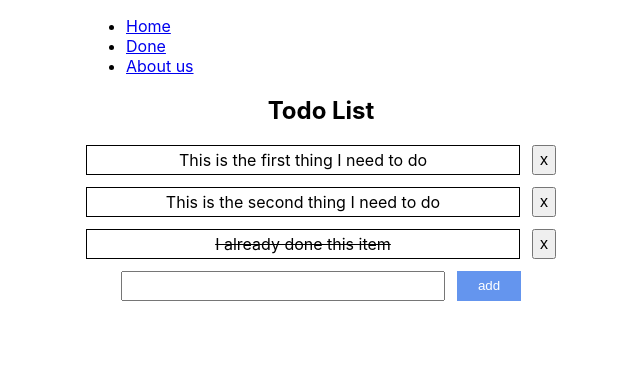
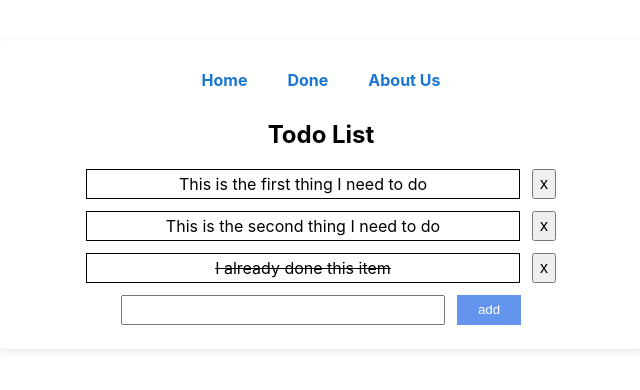
Before and after one commit to JoyceNg-oocl/day10-react-todolist, a React (Create React App) app: page / in a window 1280 px wide. Shown: the top 390 px of the page, without its empty margins (319-959 px from the left). Built offline with nearby package versions, Linux system fonts and the light colour scheme.

Commit message:
style: enhance layout and navigation styles

```diff
--- a/package.json
+++ b/package.json
@@ -10,6 +10,7 @@
     "react": "^19.1.1",
     "react-dom": "^19.1.1",
     "react-router": "^7.9.1",
+    "react-router-dom": "^7.9.1",
     "react-scripts": "5.0.1",
     "web-vitals": "^2.1.4"
   },
--- a/src/App.css
+++ b/src/App.css
@@ -1,8 +1,44 @@
 .todo-container {
+  max-width: 600px;
+  margin: 40px auto;
+  background: #fff;
+  border-radius: 8px;
+  box-shadow: 0 2px 8px rgba(0,0,0,0.1);
+  padding: 24px;
   display: flex;
-  width: 100%;
   flex-direction: column;
   align-items: center;
+}
+
+.app-header {
+  display: flex;
+  flex-direction: column;
+  align-items: center;
+  margin-bottom: 24px;
+}
+
+.app-header h1 {
+  margin: 0 0 12px 0;
+  color: #1976d2;
+  font-size: 2rem;
+}
+
+nav {
+  display: flex;
+  gap: 16px;
+}
+
+nav a {
+  text-decoration: none;
+  color: #1976d2;
+  font-weight: bold;
+  padding: 6px 12px;
+  border-radius: 4px;
+  transition: background 0.2s;
+}
+
+nav a:hover {
+  background: #e3f2fd;
 }
 
 .todo-group {
--- a/src/App.js
+++ b/src/App.js
@@ -29,10 +29,12 @@ const routes = createBrowserRouter([
       {
         path: "/todos/:id",
         element: <TodoDetailPage/>,
-      }, {
+      },
+      {
         path: "/todos/done",
         element: <TodoDonePage/>,
-      }, {
+      },
+      {
         path: "/about",
         element: <AboutUsPage/>,
       }
--- a/src/layouts/DefaultLayout.js
+++ b/src/layouts/DefaultLayout.js
@@ -2,13 +2,11 @@ import {NavLink, Outlet} from "react-router";
 
 export function DefaultLayout() {
   return <div>
-    <header>
+    <header className="app-header">
       <nav>
-        <ul>
-          <li><NavLink to={"/"}>Home</NavLink></li>
-          <li><NavLink to={"/todos/done"}>Done</NavLink></li>
-          <li><NavLink to={"/about"}>About us</NavLink></li>
-        </ul>
+        <NavLink to="/">Home</NavLink>
+        <NavLink to="/todos/done">Done</NavLink>
+        <NavLink to="/about">About Us</NavLink>
       </nav>
     </header>
     <main>
```
Also changed, not shown: 1 other file (tests, documents, lock files or other folders).
